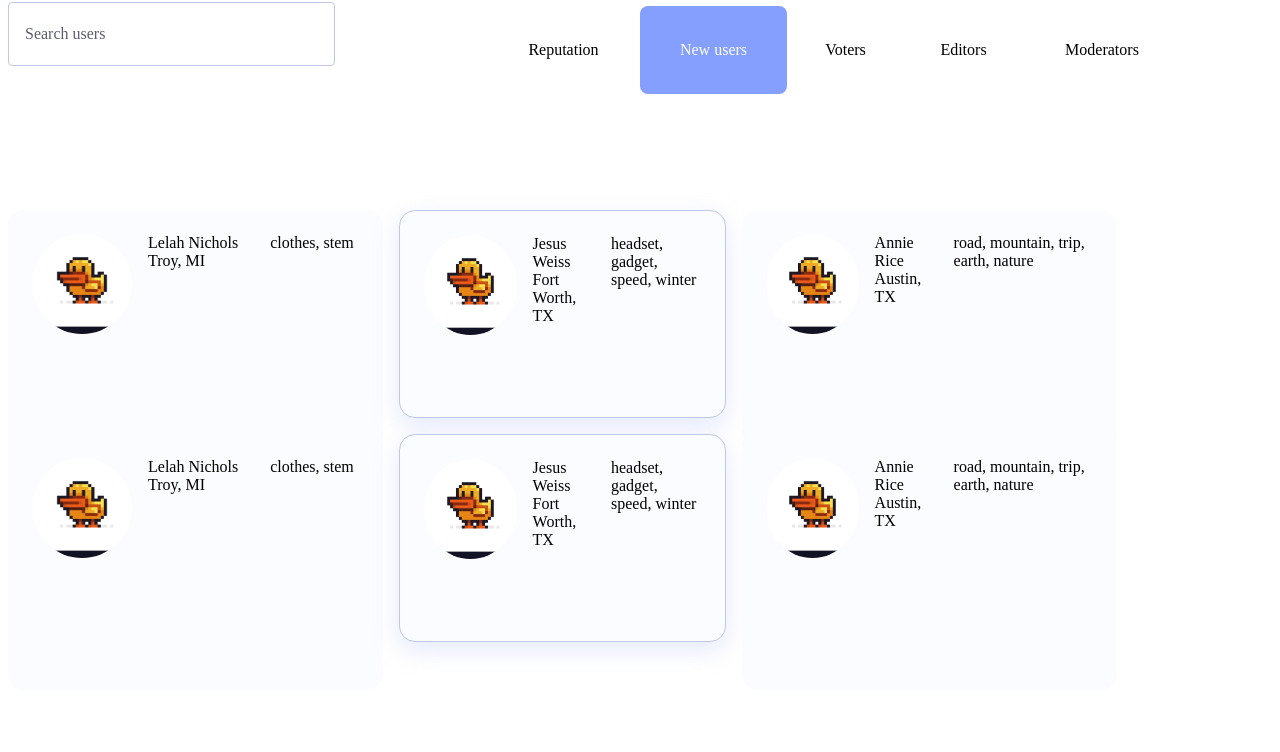
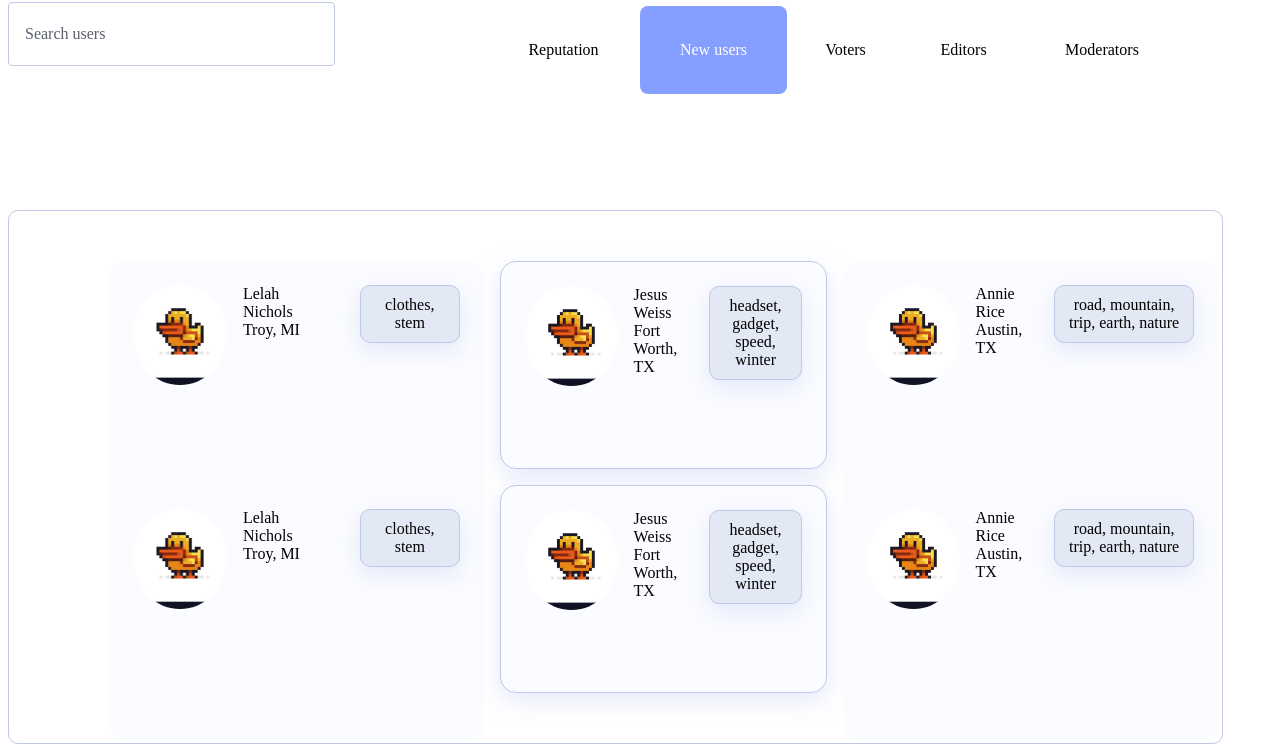
Before and after one commit to baokhanh1701/Entrance_test_CI_2, a plain HTML site: page index.html in a window 1280 px wide. Shown: the part 81-833 px from the top of the page. Before the commit the page ends 800 px from the top, so only its background shows below. Drawn offline with nearby package versions, Linux system fonts and the light colour scheme.

Commit message:
committed

```diff
--- a/index.css
+++ b/index.css
@@ -139,6 +139,7 @@
     order: 1;
     flex-grow: 0;
 }
+
 .utils_element {
     font-family: "Poppins";
     font-style: normal;
@@ -174,6 +175,7 @@
     order: 0;
     flex-grow: 0;
 }
+
 #frame_4 {
     display: flex;
     flex-direction: row;
@@ -202,6 +204,7 @@
 
     color: #ffffff;
 }
+
 #voters {
     display: flex;
     flex-direction: row;
@@ -219,6 +222,7 @@
     order: 2;
     flex-grow: 0;
 }
+
 #frame_6 {
     display: flex;
     flex-direction: row;
@@ -236,6 +240,7 @@
     order: 3;
     flex-grow: 0;
 }
+
 #frame_7 {
     display: flex;
     flex-direction: row;
@@ -253,6 +258,7 @@
     order: 4;
     flex-grow: 0;
 }
+
 .user_row {
     display: flex;
     flex-direction: row;
@@ -361,6 +367,9 @@
     padding: 0px;
     gap: 16px;
 
+    border: 1px solid #bfc8e6;
+    border-radius: 10px;
+    padding: 50px 100px 50px 100px;
     width: 1013px;
     height: 432px;
 
@@ -370,6 +379,7 @@
     order: 1;
     flex-grow: 0;
 }
+
 #frame_22 {
     display: flex;
     flex-direction: row;
@@ -386,6 +396,7 @@
     order: 0;
     flex-grow: 0;
 }
+
 #frame_23 {
     display: flex;
     flex-direction: row;
@@ -409,3 +420,12 @@
     height: 100px;
     border-radius: 50%;
 }
+
+.fav {
+    text-align: center;
+    background: #e3e8f5;
+    border: 1px solid #bfc8e6;
+    border-radius: 10px;
+    padding: 10px;
+    box-shadow: 0px 8px 23px rgba(218, 224, 249, 0.7);
+}
```
Lines whose indentation alone changed are shown as unchanged.
